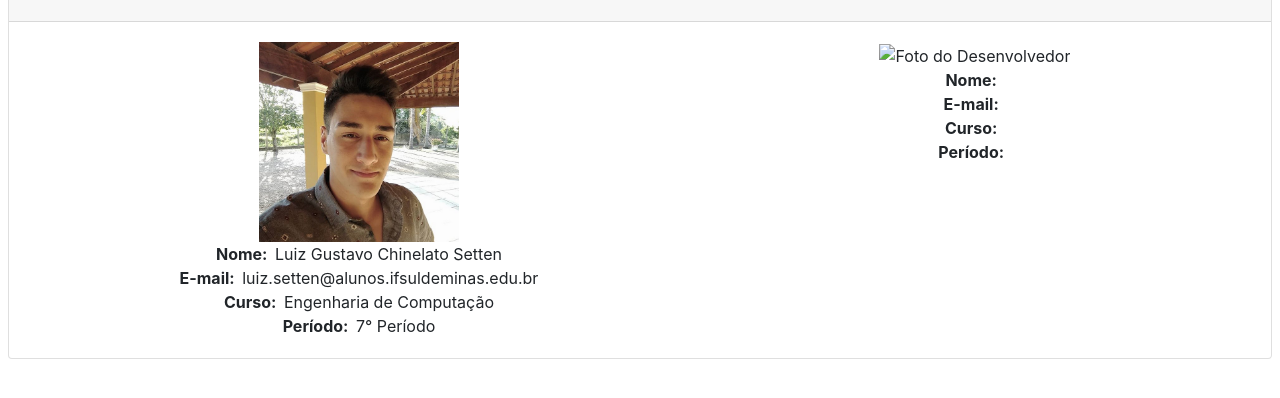
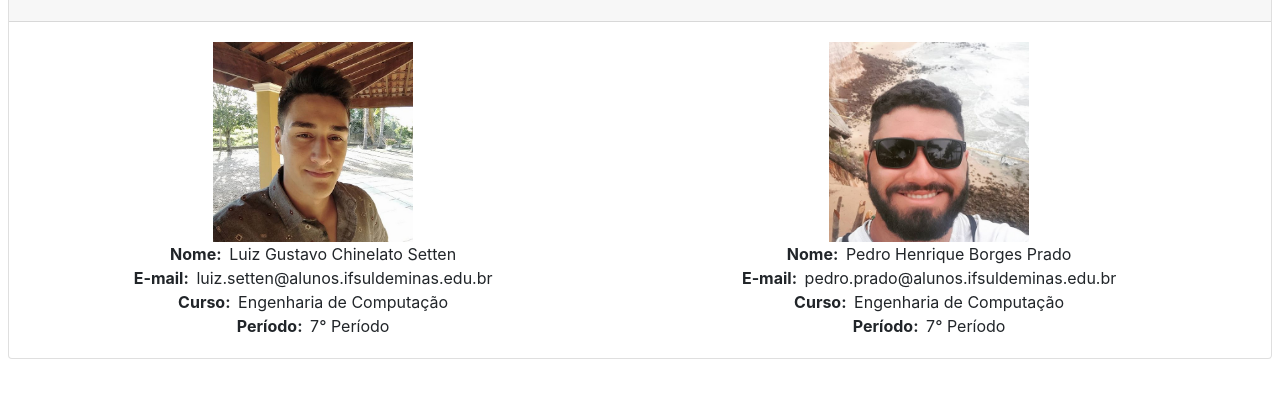
Before and after one commit to luizsetten/ConcessionariaBootstrapJS, a plain HTML site: page sobre.html in a window 1280 px wide. Shown: the part 320-718 px from the top of the page. Drawn offline with nearby package versions, Linux system fonts and the light colour scheme.

```diff
--- a/sobre.html
+++ b/sobre.html
@@ -58,12 +58,12 @@
         </div>
         <div class="card-body text-center">
           <div>
-              <img src="" alt="Foto do Desenvolvedor" width="200" height="200">
+              <img src="./fotos/pedro.png" alt="Foto do Desenvolvedor" width="200" height="200">
               <div>
-                  <span class="card-text"><strong>Nome: &nbsp</strong></span><br>
-                  <span class="card-text"><strong>E-mail: &nbsp</strong></span><br>
-                  <span class="card-text"><strong>Curso: &nbsp</strong></span><br>
-                  <span class="card-text"><strong>Período: &nbsp</strong></span><br>
+                  <span class="card-text"><strong>Nome: &nbsp</strong>Pedro Henrique Borges Prado</span><br>
+                  <span class="card-text"><strong>E-mail: &nbsp</strong>pedro.prado@alunos.ifsuldeminas.edu.br</span><br>
+                  <span class="card-text"><strong>Curso: &nbsp</strong>Engenharia de Computação</span><br>
+                  <span class="card-text"><strong>Período: &nbsp</strong>7° Período</span><br>
               </div>
           </div>
       </div>
```
Also changed, not shown: cadastro.html (+3 -4 lines), fotos/pedro.png (added).
